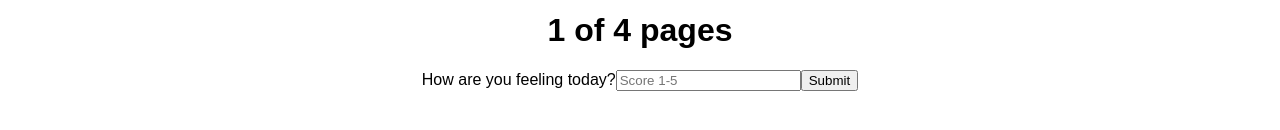
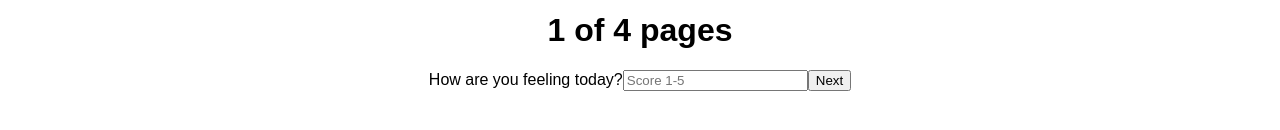
Before and after one commit to haileemiu/Redux-Feedback-Loop, a React (Create React App) app: page /#/page1 in a window 1280 px wide. Shown: the part 172-302 px from the top of the page. Built offline with nearby package versions, Linux system fonts and the light colour scheme.

Commit message:
update button text

```diff
--- a/src/components/Survey/Page1.js
+++ b/src/components/Survey/Page1.js
@@ -44,7 +44,7 @@ class Page1 extends Component {
               value={this.state.input}
               onChange={this.handleChange}
             />
-            <input type="submit" value="Submit"/>
+            <input type="submit" value="Next"/>
           </label>
         </form>
       </div>
--- a/src/components/Survey/Page2.js
+++ b/src/components/Survey/Page2.js
@@ -44,7 +44,7 @@ class Page2 extends Component {
               value={this.state.input}
               onChange={this.handleChange}
             />
-            <input type="submit" value="Submit"/>
+            <input type="submit" value="Next"/>
           </label>
         </form>
       </div>
--- a/src/components/Survey/Page3.js
+++ b/src/components/Survey/Page3.js
@@ -44,7 +44,7 @@ class Page3 extends Component {
               value={this.state.input}
               onChange={this.handleChange}
             />
-            <input type="submit" value="Submit"/>
+            <input type="submit" value="Next"/>
           </label>
         </form>
       </div>
```
